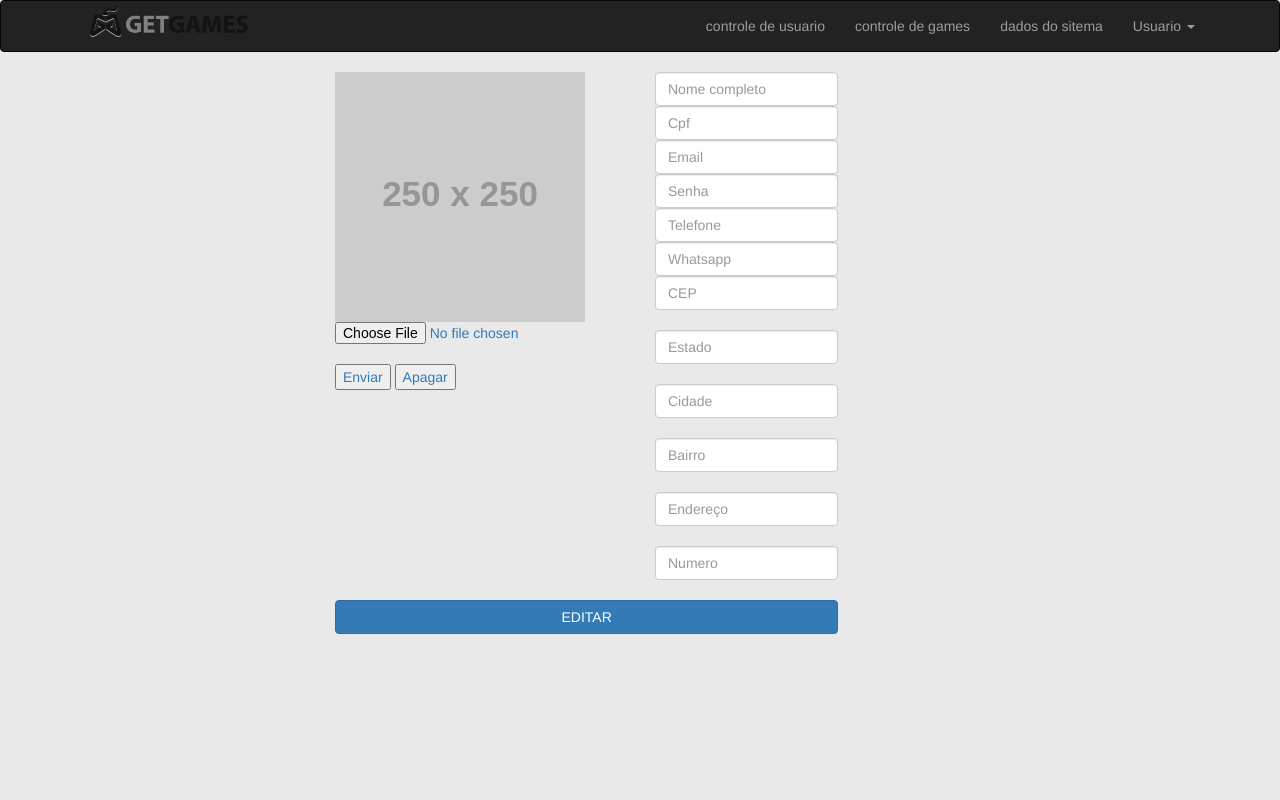
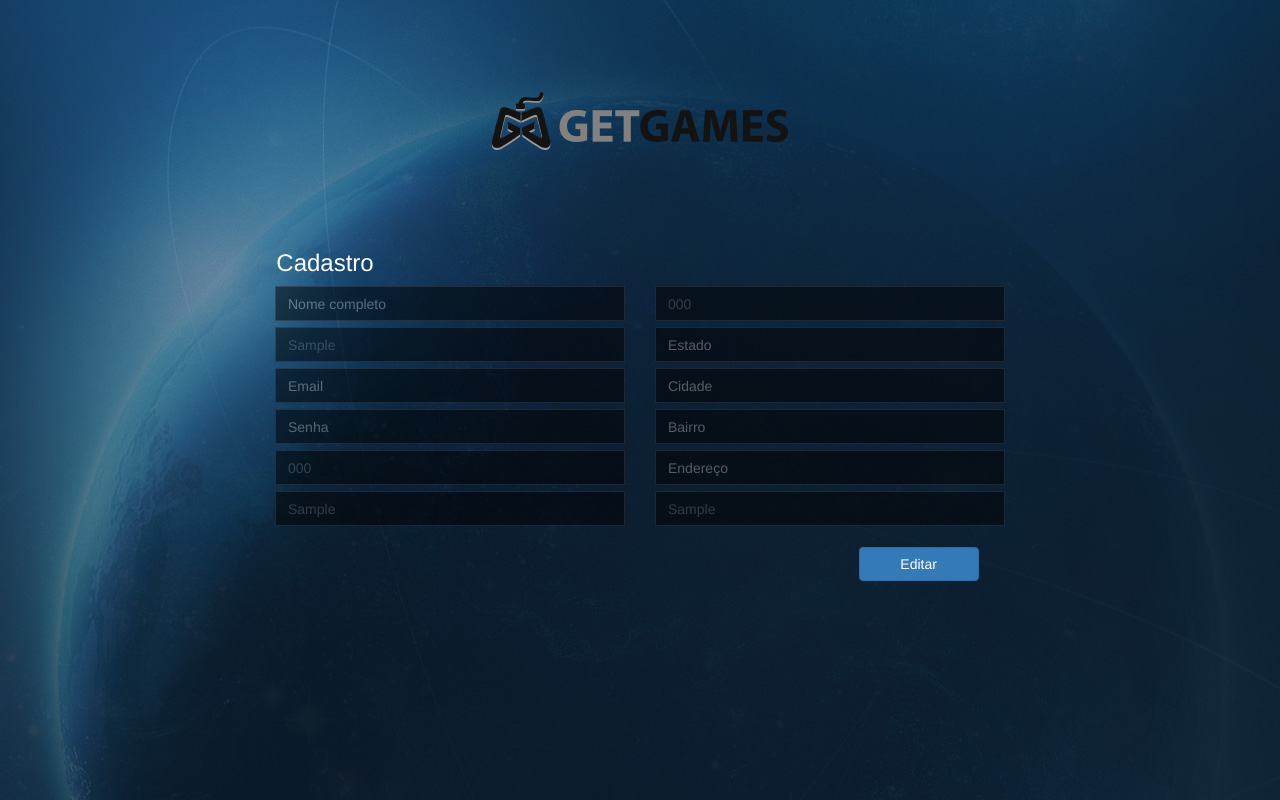
Before and after one commit to wellersonfc/GetGames, a PHP site: page /view/editarcliente.php in a window 1280 px wide. Run offline with PHP 8.4, Linux system fonts and the light colour scheme; the visitor is signed in with stand-in values (Sample User, id 1); tables that the repository leaves empty or names only in its code hold one stand-in row (values such as "Sample post"); grey boxes labelled with a size stand in for pictures from a placeholder-image service; data that the repository does not hold is empty; some libraries are stand-ins or nearby versions.

Commit message:
e isso ai

```diff
--- a/bootstrap/css/estilo.css
+++ b/bootstrap/css/estilo.css
@@ -2,14 +2,10 @@
 	height: 100%;
 	background:#e9e9e9 ;
 }
-.bodyo{
-	height: 100%;
-	background:#2d2e32 ;
-
-
 /* -- Barra de navegação -- */
 .img-logo {
 	height: 120px;
+	width: 200px;
 	display: block;
 	background: url('../../imagens/logo.png') no-repeat;
 	background-size: contain;
--- a/view/editarcliente.php
+++ b/view/editarcliente.php
@@ -1,113 +1,103 @@
+<?php require_once '../model/conector.php';
+
+session_start();
+
+$id = intval($_SESSION['idGlobal']);
+
+echo $id;
+
+$qq = "SELECT * FROM cliente WHERE idCliente = '$id'";
+
+$clientes = mysqli_query($conexao, $qq);
+
+$resu = mysqli_fetch_assoc($clientes);
+
+?>
 <!DOCTYPE html>
-<html lang="pt-br">
+<html>
 
 <head>
-
     <meta charset="utf-8">
     <meta http-equiv="X-UA-Compatible" content="IE=edge">
-    <meta name="viewport" content="width=device-width, initial-scale=1">
+    <title>AdminLTE 2 | Log in</title>
 
-    <title>Get Games - Trabalho de PI</title>
 
     <link href="../bootstrap/css/bootstrap.min.css" rel="stylesheet">
     <link href="../bootstrap/css/estilo.css" rel="stylesheet">
     <link href="../bootstrap/css/font-awesome.css" rel="stylesheet">
     <link href="../bootstrap/css/font-awesome.min.css" rel="stylesheet">
-    <script src="https://ajax.googleapis.com/ajax/libs/jquery/3.2.1/jquery.min.js"></script>
-  <script src="https://maxcdn.bootstrapcdn.com/bootstrap/3.3.7/js/bootstrap.min.js"></script>
+    <link href="js_jquery/index.js">
 
 </head>
 
-<body class="body1">
+<body>
+
+    <body>
+        <div class=login-page>
+
+            <div class=row>
+                <div class="col-md-4 col-lg-4 col-md-offset-4 col-lg-offset-4">
+                    <img class="logo-cad" src="../imagens/logo.png"></img>
+                </div>
+            </div>
+
+            <main id="main" class="site-main">
+                <div class="cont maincont">
 
 
-  <nav class="navbar navbar-relative navbar-inverse navbar-transparente">
-  <div class="container">
-<div class="navbar-header">
-  <button type="button" class="navbar-toggle collapsed" data-toggle="collapse" data-target="#barra-navegacao">
-          <span class="sr-only">alternar navegação</span>
-          <span class="icon-bar"></span>
-          <span class="icon-bar"></span>
-          <span class="icon-bar"></span>
-        </button>
+                    <article class="page-cont">
+                        <div class="page-styling">
 
 
-      <img src="../imagens/logo.png" alt="getgames" width="50%" height="auto" style="margin-left: 20px; margin-top: 5px; float: center; display: inline-block;">
-    </div>
+                            <div class="auth-wrap ">
+                                <div class="auth-col col-md-12">
+                                    <h3 class="cad-esquerda">Cadastro</h3>
+                                </div>
 
-     <div class="collapse navbar-collapse" id="barra-navegacao">
-    <!-- /container -->
- <ul class="nav navbar-nav navbar-right">
-       <li><a href="#">controle de usuario</a></li>
-       <li><a href="#">controle de games</a></li>
-       <li><a href="#">dados do sitema</a></li>
-		<li class="dropdown">
-        <a class="dropdown-toggle" data-toggle="dropdown">Usuario
-        <span class="caret"></span></a>
-        <ul class="dropdown-menu">
-          <div class="row">
-                            <div class="col-md-12">
-          <li class="dropdown-header"> <a href="verPerfil">
-          <img src="http://placehold.it/120x120" alt="Alternate Text" class="img-responsive"/>
-                </a>
-            <p id="nome">Nomeusuario</p>
-            <p id="email">mail@gmail.com</p>
-             <a href="" class="buy-btn " id="sair">Sair</a></li>
-         </div>
-         </div>
-         </ul>
-      </li>
-  </ul>
- </div>
-<!-- /container -->
-    </nav>
-    <div class="container-fluid" >
-    	<div class="row">
-    		<div class="col-md-3">
-    		</div>
+                                <div class="auth-col col-md-6">
 
-    		<div class="col-md-6" >
-    			<div class="row">
-    				<div class="col-md-6">
-    					<a href="">
-          <img src="http://placehold.it/250x250" alt="Alternate Text" class="img-responsive"/>
-          <form action="envia_foto.php" method="post" enctype="multipart/form-data"> <input type="file" name="Arquivo" id="Arquivo"><br> <input type="submit" value="Enviar"> <input type="reset" value="Apagar"> </form>
-          <form method="post" class="register" action="../controller/cadastroUsuario.php">
+                                    <form method="post" class="register" action="../controller/editarUsuario.php">
 
-                </a></div>
-                <div class="col-md-4">
-                	    <input class="form-cadastro-direita form-control form-page form-wi" type="text" name="nome" id="nome" minlength="2" maxlength="100"
-                                            placeholder="Nome completo" required />
+                                        <input class=" form-cadastro-esquerda form-control form-page form-wi" type="text" name="nome" id="nome" minlength="2" maxlength="100"
+                                            placeholder="Nome completo" value="<?php echo $resu['nomeCliente'] ?>" required />
+                                        <br>
 
 
-
-                                        <input class="form-cadastro-direita form-control form-page form-wi" type="text" name="cpf" id="cpf" maxlength="14" OnKeyPress="formatar('###.###.###-##', this)"
-                                            placeholder="Cpf" required />
+                                        <input class="form-cadastro-esquerda form-control form-page form-wi" type="text" name="cpf" id="cpf" maxlength="14" OnKeyPress="formatar('###.###.###-##', this)"
+                                            placeholder="Cpf" required value="<?php echo $resu['cpf'] ?>" />
+                                        <br>
 
 
-
-                                        <input class="form-cadastro-direita form-control form-page form-wi"type="email" name="email" id="email" maxlength="100"
-                                            placeholder="Email" required />
+                                        <input class="form-cadastro-esquerda form-control form-page form-wi" type="email" name="email" id="email" maxlength="100"
+                                            placeholder="Email" required value="<?php echo $resu['emailCliente'] ?>" />
+                                        <br>
 
 
-
-                                        <input class="form-cadastro-direita form-control form-page form-wi" type="password" name="senha" id="senha" maxlength="100"
+                                        <input class="form-cadastro-esquerda form-control form-page form-wi" type="password" name="senha" id="senha" maxlength="100"
                                             placeholder="Senha" required />
+                                        <br>
 
 
-
-                                        <input class="form-cadastro-direita form-control form-page form-wi" type="text" name="telefone" id="telefone" maxlength="14"
-                                            OnKeyPress="formatar('## # ####-####', this)" placeholder="Telefone" required />
+                                        <input class="form-cadastro-esquerda form-control form-page form-wi" type="text" name="telefone" id="telefone" maxlength="14"
+                                            OnKeyPress="formatar('## # ####-####', this)" placeholder="Telefone" required value="<?php echo $resu['telefone'] ?>" />
+                                        <br>
 
 
-                                        <input class="form-cadastro-direita form-control form-page form-wi" type="text" name="whatsapp" id="whatsapp" maxlength="14"
-                                            OnKeyPress="formatar('## # ####-####', this)" placeholder="Whatsapp" />
-                                            <input class="form-cadastro-direita form-control form-page form-wi" type="text" name="cep" id="cep" maxlength="9" OnKeyPress="formatar('#####-###', this)"
-                                        placeholder="CEP" required />
+                                        <input class="form-cadastro-esquerda form-control form-page form-wi" type="text" name="whatsapp" id="whatsapp" maxlength="14"
+                                            OnKeyPress="formatar('## # ####-####', this)" placeholder="Whatsapp" value="<?php echo $resu['whatsapp'] ?>" />
+                                        <br>
+
+
+                                </div>
+                                <div class="auth-col col-md-6">
+
+
+                                    <input class="form-cadastro-direita form-control form-page form-wi" type="text" name="cep" id="cep" maxlength="9" OnKeyPress="formatar('#####-###', this)"
+                                        placeholder="CEP" required value="<?php echo $resu['cep'] ?>" />
                                     <br>
 
                                     <input class=" form-cadastro-direita form-control form-page form-wi" type="text" name="estado" id="estado" placeholder="Estado"
-                                        required/>
+                                        required />
                                     <br>
 
                                     <input class="form-cadastro-direita form-control form-page form-wi" type="text" name="cidade" id="cidade" placeholder="Cidade"
@@ -123,12 +113,32 @@
                                     <br>
 
 
-                                    <input class=" form-control form-page form-wi" type="text" name="numero" id="numero" placeholder="Numero"
-                                        required />
+                                    <input class="form-cadastro-direita form-control form-page form-wi" type="text" name="numero" id="numero" placeholder="Numero"
+                                        required value="<?php echo $resu['numero'] ?>" />
                                     <br>
                                 </div>
                                 <div class="col-xs-10">
-                                    <button type="submit" class="btn btn-primary btn-block btn-flat ">EDITAR</button>
+                                    <button type="submit" class="btn btn-primary btn-block btn-flat btn-cad">Editar</button>
                                 </div>
 
                                 </form>
+                            </div>
+                        </div>
+            </main>
+
+
+
+            <!-- jQuery 3 -->
+            <script src="bower_components/jquery/dist/jquery.min.js"></script>
+            <!-- Bootstrap 3.3.7 -->
+            <script src="bower_components/bootstrap/dist/js/bootstrap.min.js"></script>
+            <!-- Arquivo JQuery-->
+            <script src='https://code.jquery.com/jquery-2.2.4.min.js'></script>
+
+            <script src="js/index.js"></script>
+
+
+
+    </body>
+
+</html>
--- a/view/home.php
+++ b/view/home.php
@@ -13,8 +13,6 @@
     <link href="../bootstrap/css/estilo.css" rel="stylesheet">
     <link href="../bootstrap/css/font-awesome.css" rel="stylesheet">
     <link href="../bootstrap/css/font-awesome.min.css" rel="stylesheet">
-     <script src="https://ajax.googleapis.com/ajax/libs/jquery/3.2.1/jquery.min.js"></script>
-  <script src="https://maxcdn.bootstrapcdn.com/bootstrap/3.3.7/js/bootstrap.min.js"></script>
 
 </head>
 
@@ -43,7 +41,7 @@
        <li><a href="#">dados do sitema</a></li>
 
       <li class="dropdown">
-        <a class="dropdown-toggle" data-toggle="dropdown"  >Usuario
+        <a class="dropdown-toggle" data-toggle="dropdown" href="editarcliente.php">Usuario
         <span class="caret"></span></a>
         <ul class="dropdown-menu ">
           <div class="row">
```
